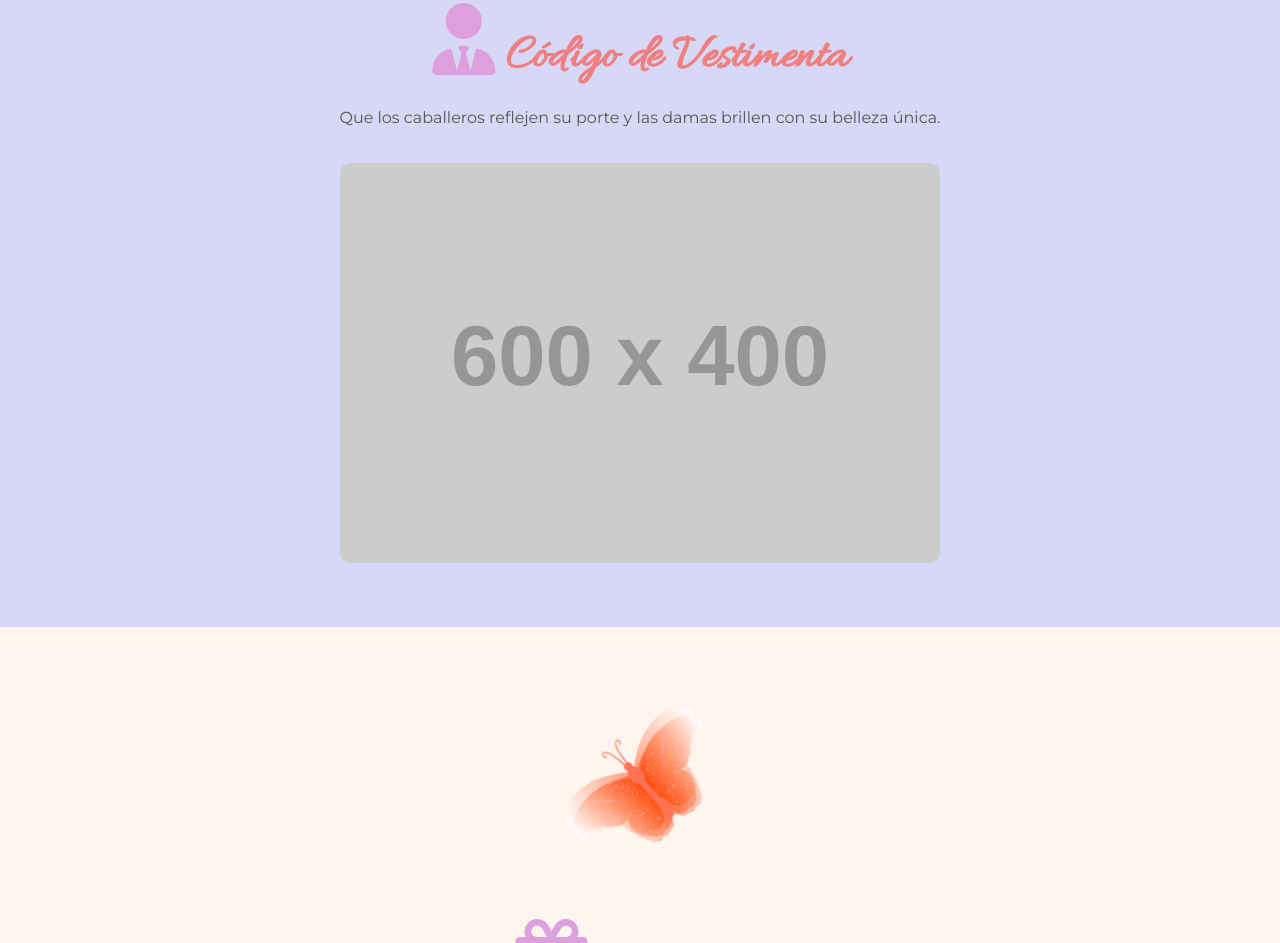
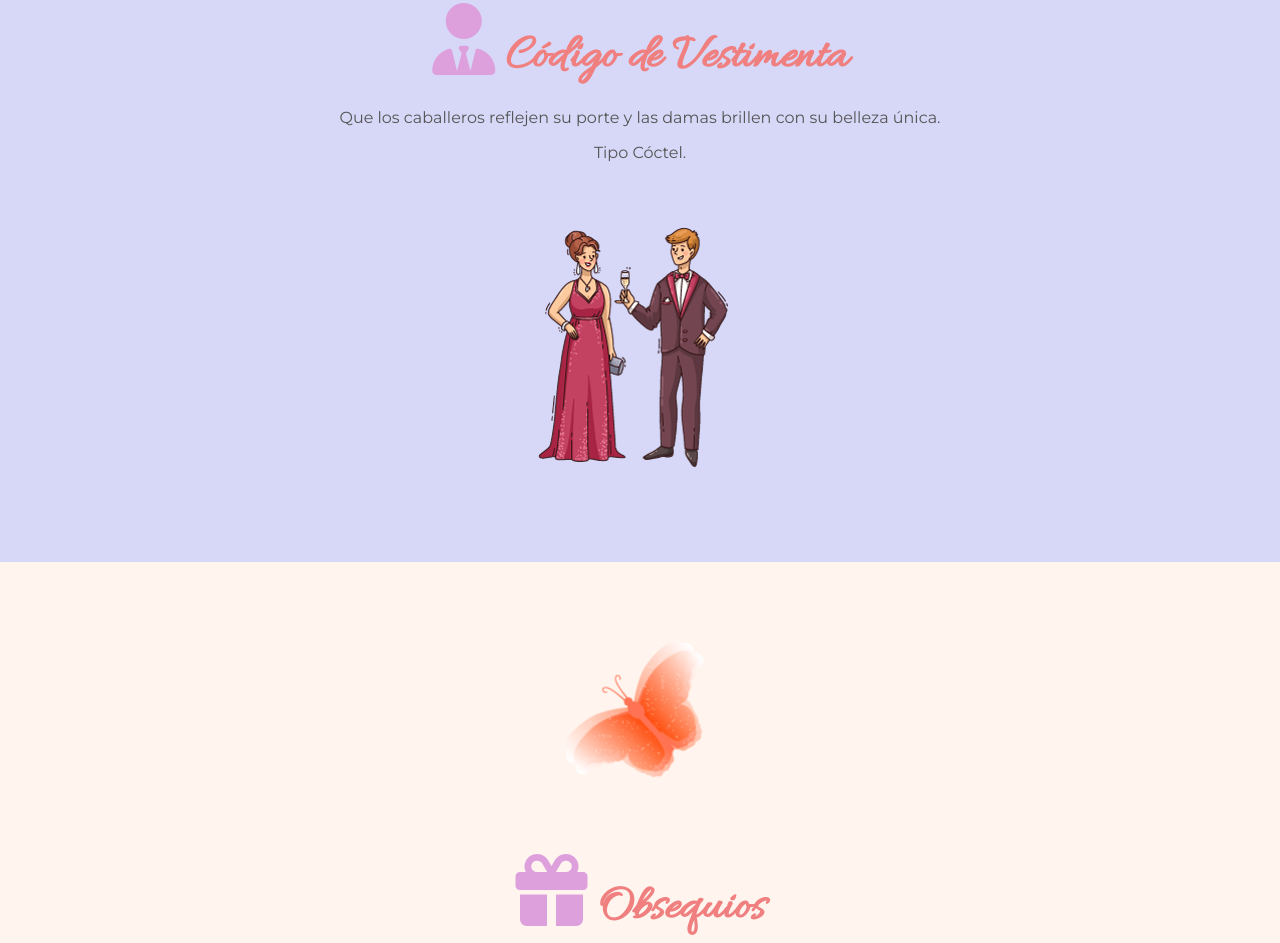
Before and after one commit to nelsonki/quincejosymar, a plain HTML site: page index.html in a window 1280 px wide. Shown: the part 2816-3759 px from the top of the page. Drawn offline with Linux system fonts and the light colour scheme; placeholder pictures from the web are drawn by us.

Commit message:
Add files via upload

```diff
--- a/index.html
+++ b/index.html
@@ -72,7 +72,8 @@
         <section id="dress-code" class="section section-lilac hidden" data-section="dress-code">
             <h2><i class="fas fa-user-tie"></i> Código de Vestimenta</h2>
             <p>Que los caballeros reflejen su porte y las damas brillen con su belleza única.</p>
-            <img src="https://via.placeholder.com/600x400/fff5ee/555555?text=VESTIMENTA+FORMAL" alt="Personas con vestimenta formal">
+            <p>Tipo Cóctel.</p>
+            <img src="vestimenta.png" alt="Personas con vestimenta formal">
         </section>
 
         <section id="gifts" class="section hidden" data-section="gifts">
```
Also changed, not shown: vestimenta.png (added).
